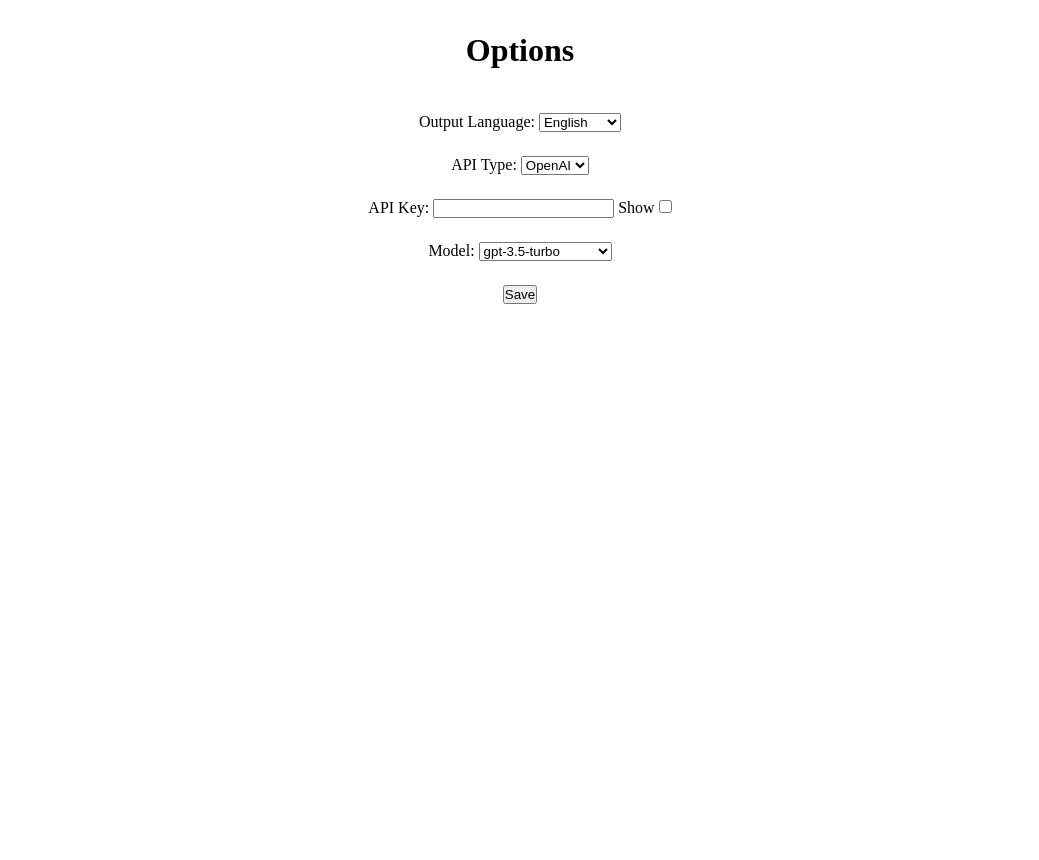
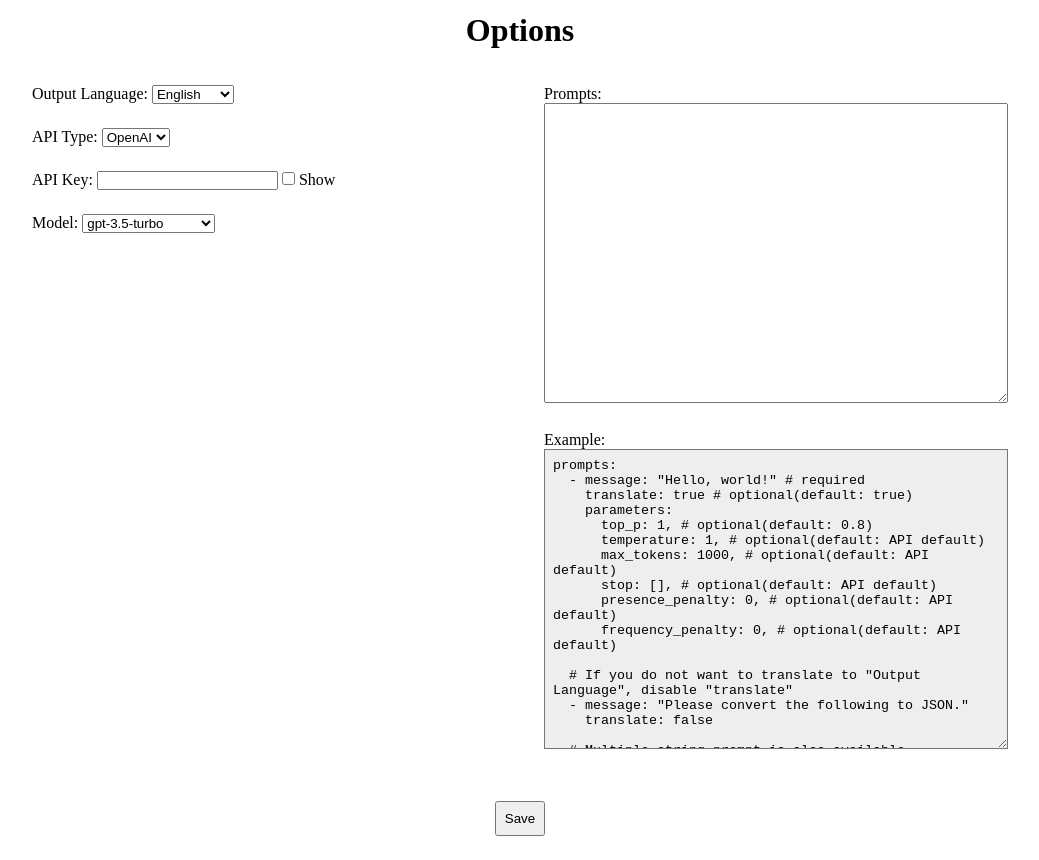
Before and after one commit to corrupt952/br1efly, a website with bundled scripts: page public/options.html in a window 1280 px wide. Shown: the whole page, without its empty margins (120-1159 px from the left). Before the commit the page ends 800 px from the top, so only its background shows below. Built offline with nearby package versions, Linux system fonts and the light colour scheme; some packages are replaced by stand-ins of ours.

Commit message:
change: implemente user prompts configuration

```diff
--- a/package.json
+++ b/package.json
@@ -15,8 +15,12 @@
   "license": "MIT",
   "devDependencies": {
     "@types/chrome": "^0.0.235",
+    "@types/js-yaml": "^4.0.5",
     "glob": "^10.2.3",
     "typescript": "^5.0.4",
     "vite": "^4.3.5"
+  },
+  "dependencies": {
+    "js-yaml": "^4.1.0"
   }
 }
--- a/public/options.html
+++ b/public/options.html
@@ -1,6 +1,6 @@
 <!DOCTYPE html>
 <head>
-<meta charset="utf-8">
+  <meta charset="utf-8" />
   <style>
     * {
       box-sizing: border-box;
@@ -8,59 +8,127 @@
       margin: 0;
     }
     body {
+      max-width: 100svw;
+      overflow-x: hidden;
+      overflow-y: scroll;
+    }
+    h1 {
+      padding: 12px;
       text-align: center;
     }
-h1 {
-  margin: 20px 0;
-  padding: 12px;
+    .flex-group {
+      width: 100%;
+      display: flex;
+      display: flex;
+      justify-content: center;
+      align-items: center;
     }
-.form {
-  width: 100%;
-  margin: 0 auto;
+    .flex-group .flex {
+      flex: 1;
+      display: flex;
+      max-width: 80%;
+      flex-wrap: wrap;
     }
-.input {
+    .flex-group .flex .flex-item {
       width: 100%;
       padding: 12px;
-  resize: vertical;
+      text-align: center;
+    }
+    .flex-group .flex .flex-item.max-half-width {
+      width: 50%;
+      text-align: left;
+    }
+    .input-group {
+      width: 100%;
+      padding: 12px;
       clear: both;
+    }
+    .input-group textarea {
+      width: 100%;
+      height: 300px;
+      padding: 8px;
+    }
+    .input-group textarea[readonly] {
+      background-color: #eee;
+    }
+    .input-group input[type="button"] {
+      padding: 8px;
     }
   </style>
 </head>
 <html lang="ja">
   <body>
     <h1>Options</h1>
-    <form id="optionsForm" class="form">
-      <div class="input">
+    <div class="flex-group">
+      <form id="optionsForm" class="flex">
+        <div class="flex-item max-half-width">
+          <div class="input-group">
             <label for="language">Output Language:</label>
             <select id="language"></select>
           </div>
-      <div class="input">
+          <div class="input-group">
             <label for="apiType">API Type:</label>
             <select id="apiType">
               <option value="openai">OpenAI</option>
               <option value="azure">Azure</option>
             </select>
           </div>
-      <div class="input">
+          <div class="input-group">
             <label for="apiKey">API Key:</label>
-        <input type="password" id="apiKey">
+            <input type="password" id="apiKey" />
+            <input type="checkbox" id="showApiKey" />
             <label for="showApiKey">Show</label>
-        <input type="checkbox" id="showApiKey">
           </div>
-      <div class="input">
+          <div class="input-group">
             <label for="model">Model:</label>
             <select id="model"></select>
           </div>
-      <div class="input onlyAzure">
+          <div class="input-group onlyAzure">
             <label for="endpoint">Endpoint:</label>
-        <input type="password" id="endpoint">
+            <input type="password" id="endpoint" />
+            <input type="checkbox" id="showEndpoint" />
             <label for="showEndpoint">Show</label>
-        <input type="checkbox" id="showEndpoint">
           </div>
-      <div class="input">
-        <input type="button" id="saveButton" value="Save">
+        </div>
+        <div class="flex-item max-half-width">
+          <div class="input-group">
+            <label for="prompts">Prompts:</label>
+            <textarea id="prompts"></textarea>
+          </div>
+          <!-- example yaml-->
+          <div class="input-group">
+            <label for="yaml">Example:</label>
+            <textarea id="yaml" readonly>
+prompts:
+  - message: "Hello, world!" # required
+    translate: true # optional(default: true)
+    parameters:
+      top_p: 1, # optional(default: 0.8)
+      temperature: 1, # optional(default: API default)
+      max_tokens: 1000, # optional(default: API default)
+      stop: [], # optional(default: API default)
+      presence_penalty: 0, # optional(default: API default)
+      frequency_penalty: 0, # optional(default: API default)
+
+  # If you do not want to translate to "Output Language", disable "translate"
+  - message: "Please convert the following to JSON."
+    translate: false
+
+  # Multiple string prompt is also available
+  - message: |
+      Please convert the following to JSON.
+      1. Hello, world!
+      2. Goodbye, world!
+    translate: true
+            </textarea>
+          </div>
+        </div>
+        <div class="flex-item">
+          <div class="input-group">
+            <input type="button" id="saveButton" value="Save" />
           </div>
       </form>
+    </div>
     <script src="options.js"></script>
   </body>
 </html>
--- a/src/constants.ts
+++ b/src/constants.ts
@@ -1,12 +1,13 @@
 import { ContextMenu, Prompt } from "./types";
+import yaml from "js-yaml";
 
-export const LANGUAGES: {[key: string]: string} = {
-  "english": "English",
-  "japanese": "日本語",
-  "chinese": "中文",
-  "korean": "한국어",
-  "thai": "ไทย",
-  "vietnamese" : "Tiếng Việt",
+export const LANGUAGES: { [key: string]: string } = {
+  english: "English",
+  japanese: "日本語",
+  chinese: "中文",
+  korean: "한국어",
+  thai: "ไทย",
+  vietnamese: "Tiếng Việt",
 };
 
 export const CONFIG_NAMES: string[] = [
@@ -15,6 +16,7 @@ export const CONFIG_NAMES: string[] = [
   "apiKey",
   "model",
   "endpoint",
+  "prompts",
 ];
 
 export const MODELS: {
@@ -303,3 +305,13 @@ export const DEFAULT_PROMPTS: { [key: string]: Prompt } = {
       "Please write a Mermaid.js pie chart according to the following requirements.",
   },
 };
+
+export const DEFAULT_PROMPT_YAML = yaml.dump({
+  prompts: [
+    {
+      ...DEFAULT_PROMPT,
+      message: "Say cheese, please?",
+      translate: true,
+    },
+  ],
+});
--- a/src/options.ts
+++ b/src/options.ts
@@ -1,5 +1,11 @@
-import { CONFIG_NAMES, LANGUAGES, MODELS } from "./constants";
-import { Config } from "./types";
+import {
+  CONFIG_NAMES,
+  DEFAULT_PROMPT_YAML,
+  LANGUAGES,
+  MODELS,
+} from "./constants";
+import { Config, Prompt } from "./types";
+import yaml from "js-yaml";
 
 /**
  * Validate the config
@@ -24,6 +30,25 @@ function validateConfig(config: Config) {
       alert("Please set your Azure endpoint in the config page.");
       return false;
     }
+  }
+
+  // prompts allow empty
+  if (config.prompts === "") return true;
+  try {
+    const obj = yaml.load(config.prompts) as { prompts?: Prompt[] };
+    if (!obj.prompts) {
+      alert("Invalid YAML format.\nPlease set the top-level key as \"prompts\".");
+      return false;
+    }
+    obj.prompts.forEach((prompt) => {
+      if (!prompt.message) {
+        alert("Invalid YAML format.\nPlease set the \"message\" key in item.");
+        return false;
+      }
+    });
+  } catch (e) {
+    alert('Syntax error in YAML.\nPlease check the syntax of the YAML.')
+    return false;
   }
 
   return true;
@@ -109,6 +134,9 @@ function initialize(config: Config) {
   buildLanguageOptions(config.language);
   getInputElementById("apiKey").value = config.apiKey || "";
   getInputElementById("endpoint").value = config.endpoint || "";
+  if (config.prompts && config.prompts !== "") {
+    getInputElementById("prompts").value = config.prompts;
+  }
 
   const apiType = config.apiType || "openai";
   const elem = getInputElementById("apiType");
```
Also changed, not shown: 1 other file. Lines whose indentation alone changed are shown as unchanged.
